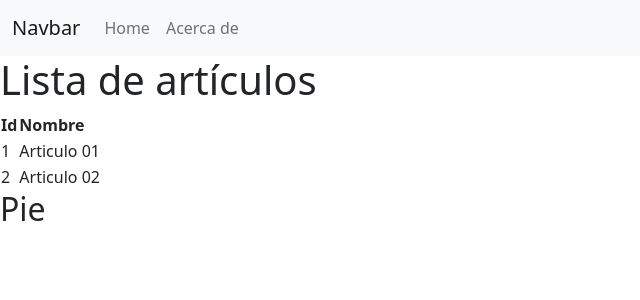
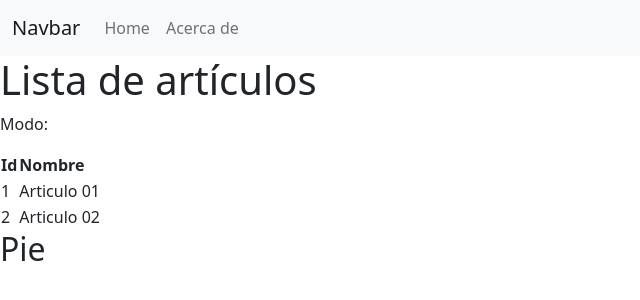
Before and after one commit to Scandel6/HolaAngular, an Angular app: page /articulos in a window 1280 px wide. Shown: the top 300 px of the page, without its empty margins (0-640 px from the left). Built offline with nearby package versions, Linux system fonts and the light colour scheme.

Commit message:
Using Query to get a variable called modo

```diff
--- a/src/app/articulo/articulo-list/articulo-list.component.html
+++ b/src/app/articulo/articulo-list/articulo-list.component.html
@@ -1,4 +1,9 @@
 <h1>Lista de artículos</h1>
+
+<p>
+    Modo: {{modo}}
+</p>
+
 <table>
     <thead>
         <th>Id</th>
--- a/src/app/articulo/articulo-list/articulo-list.component.ts
+++ b/src/app/articulo/articulo-list/articulo-list.component.ts
@@ -1,5 +1,5 @@
 import { Component, OnInit } from '@angular/core';
-import { Router } from '@angular/router'; //Para navegar entre componentes
+import { Router, ActivatedRoute } from '@angular/router'; //Para navegar entre componentes
 
 @Component({
   selector: 'app-articulo-list',
@@ -8,15 +8,21 @@ import { Router } from '@angular/router'; //Para navegar entre componentes
 })
 export class ArticuloListComponent implements OnInit {
 
+  modo?: string;//? porque no sabemos si nos va a llegar
+
   constructor(
-    private rotuer:Router
+    //Inyectamos router y route
+    private rotuer: Router,
+    private route: ActivatedRoute
   ) {
   }
 
   ngOnInit(): void {
+    //Para cambiar de "string | null" a "string | undefined"
+    this.modo = (this.route.snapshot.queryParamMap.get("modo")) ?? undefined;
   }
 
-  public navegarAFicha(idArticulo: number):void {
+  public navegarAFicha(idArticulo: number): void {
     //Navegamos al componente de path articulo-ficha pasándole el idArticulo a articulo-form
     this.rotuer.navigate(['articulo-ficha', idArticulo]);
   }
```
